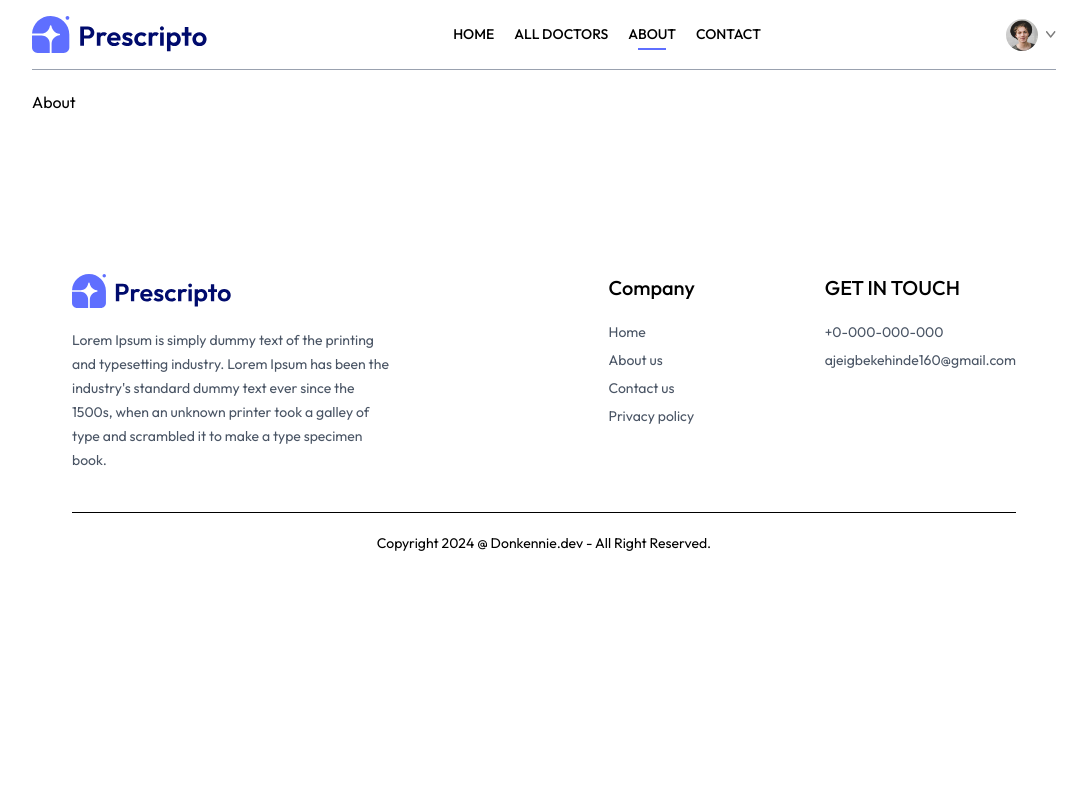
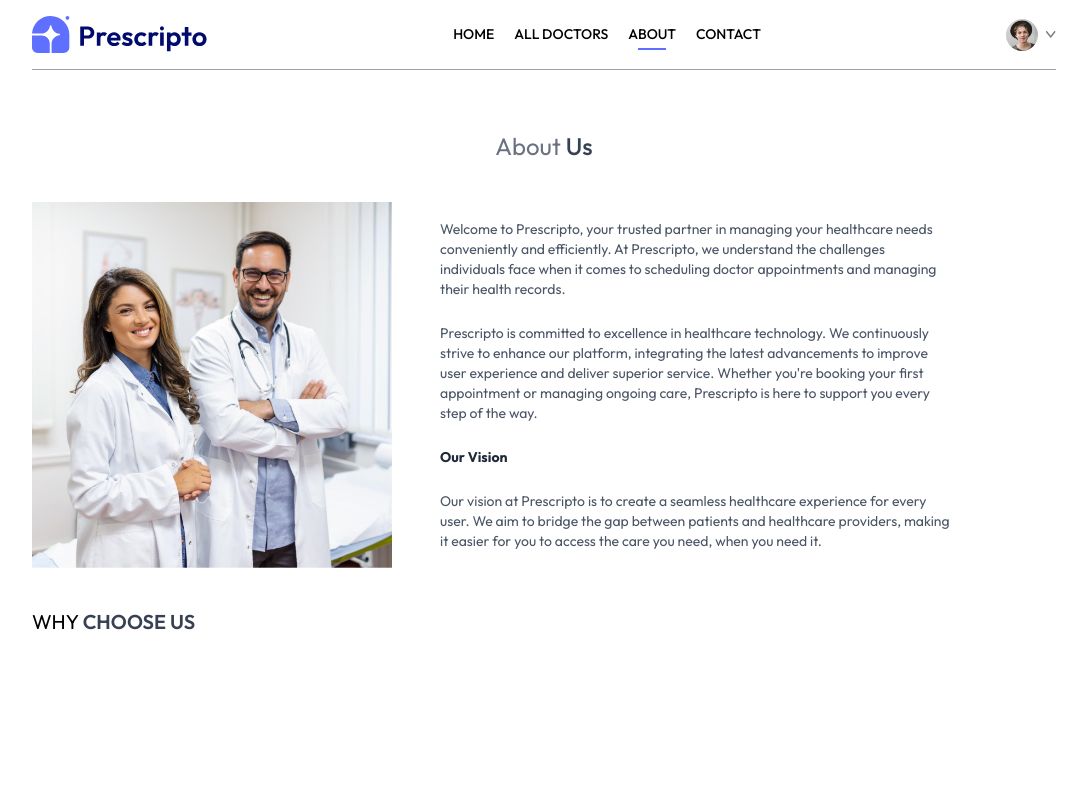
Before and after one commit to donkennie/appointify, a React (Vite) app in the folder frontend/: page /about in a window 1280 px wide. Shown: the top 794 px of the page, without its empty margins (96-1183 px from the left). Built offline with nearby package versions, Linux system fonts and the light colour scheme.

Commit message:
about appointify implementation

```diff
--- a/frontend/src/components/RelatedDoctors.jsx
+++ b/frontend/src/components/RelatedDoctors.jsx
@@ -25,7 +25,7 @@ const RelatedDoctors = ({speciality, docId}) => {
 
         <div className='w-full grid grid-cols-auto gap-4 pt-5 gap-y-6 px-3 sm:px-0'>
             {relDoc.slice(0,5).map((item, index) =>(
-                <div onClick={() => navigate(`/appointment/${item._id}`)} className='border border-blue-200 rounded-xl overflow-hidden cursor-pointer hover:translate-y-[-10px] transition-all duration-500'>
+                <div onClick={() => {navigate(`/appointment/${item._id}`); scrollTo(0,0)}} className='border border-blue-200 rounded-xl overflow-hidden cursor-pointer hover:translate-y-[-10px] transition-all duration-500'>
                     <img className='bg-blue-50' src={item.image} alt="" />
                     <div className='p-4 '>
                         <div className='flex items-center gap-2 text-sm text-center text-green-500'>
--- a/frontend/src/components/TopDoctors.jsx
+++ b/frontend/src/components/TopDoctors.jsx
@@ -16,7 +16,7 @@ const TopDoctors = () => {
 
         <div className='w-full grid grid-cols-auto gap-4 pt-5 gap-y-6 px-3 sm:px-0'>
             {doctors.slice(0,10).map((item, index) =>(
-                <div onClick={() => navigate(`/appointment/${item._id}`)} className='border border-blue-200 rounded-xl overflow-hidden cursor-pointer hover:translate-y-[-10px] transition-all duration-500'>
+                <div onClick={() => {navigate(`/appointment/${item._id}`); scrollTo(0,0)}} className='border border-blue-200 rounded-xl overflow-hidden cursor-pointer hover:translate-y-[-10px] transition-all duration-500'>
                     <img className='bg-blue-50' src={item.image} alt="" />
                     <div className='p-4 '>
                         <div className='flex items-center gap-2 text-sm text-center text-green-500'>
--- a/frontend/src/pages/About.jsx
+++ b/frontend/src/pages/About.jsx
@@ -1,8 +1,30 @@
 import React from 'react'
+import { assets } from '../assets/assets'
 
 const About = () => {
   return (
-    <div>About</div>
+    <div>
+      <div className='text-center text-2xl pt-10 text-gray-500'>
+        <p>
+          About <span className='text-gray-700 font-medium'>Us</span>
+        </p>
+      </div>
+
+      <div className='my-10 flex flex-col md:flex-row gap-12'>
+        <img className='w-full md:max-w-[360px]' src={assets.about_image} alt="" />
+
+      <div className='flex flex-col justify-center gap-6 md:w-2/4 text-sm text-gray-600'>
+        <p>Welcome to Prescripto, your trusted partner in managing your healthcare needs conveniently and efficiently. At Prescripto, we understand the challenges individuals face when it comes to scheduling doctor appointments and managing their health records.</p>
+        <p>Prescripto is committed to excellence in healthcare technology. We continuously strive to enhance our platform, integrating the latest advancements to improve user experience and deliver superior service. Whether you're booking your first appointment or managing ongoing care, Prescripto is here to support you every step of the way.</p>
+        <b className='text-gray-800'>Our Vision</b>
+        <p>Our vision at Prescripto is to create a seamless healthcare experience for every user. We aim to bridge the gap between patients and healthcare providers, making it easier for you to access the care you need, when you need it.</p>
+      </div>
+    </div>
+
+    <div className='text-xl my-4'>
+      <p>WHY <span className='text-gray-700 font-semibold'>CHOOSE US</span></p>
+    </div>
+    </div>
   )
 }
 
```
